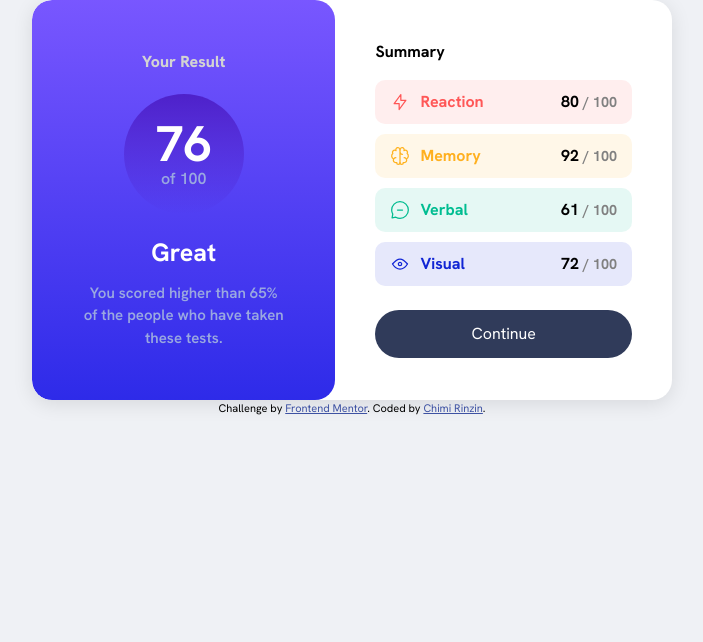
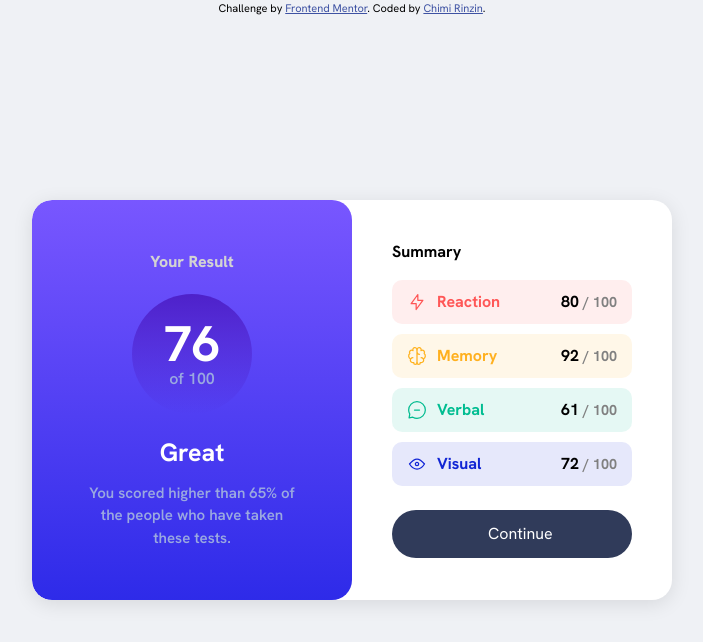
Before and after one commit to ChimiRinzin-HWR/ResultsSummary, a plain HTML site: page index.html in a window 1280 px wide. Shown: the whole page, without its empty margins (288-991 px from the left). Drawn offline with Linux system fonts and the light colour scheme.

Commit message:
final5 commit

```diff
--- a/styles.css
+++ b/styles.css
@@ -25,11 +25,6 @@
     --Light-lavender: hsl(241, 100%, 89%);
     --Dark-gray-blue: hsl(224, 30%, 27%);
 }
-main{
-    display: flex;
-    justify-content: center;
-    align-items: center;
-}
 body{
     font-family: 'hanken';
     background-color: #eff1f5;
@@ -38,6 +33,11 @@ body{
     border-radius: 20px;
     display: flex;
     background: white;
+    position: absolute;
+    left: 50%;
+    top: 50%;
+    -ms-transform: translate(-50%,-50%);
+    transform: translate(-50%,-50%);
     border-radius: 20px;
     box-shadow: 0 4px 20px rgba(0, 0, 0, 0.1);
     overflow: hidden;
@@ -97,6 +97,7 @@ body{
 
 .summary{
     padding: 40px;
+    max-width: 20rem;
     flex: 1;
 }
 ul{
```
